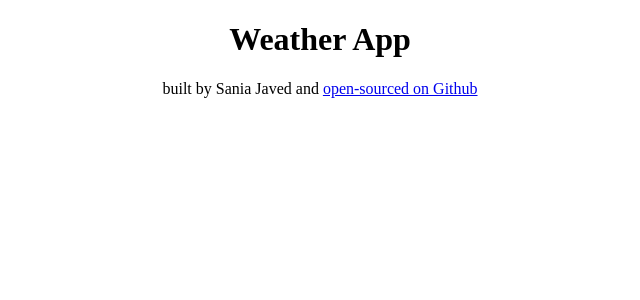
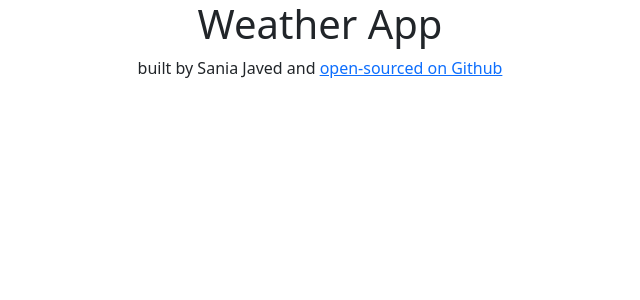
Before and after one commit to sania-jay/React-Weather-App-project, a React (Create React App) app: page / in a window 1280 px wide. Shown: the top 300 px of the page, without its empty margins (320-960 px from the left). Built offline with nearby package versions, Linux system fonts and the light colour scheme.

Commit message:
added bootstrap

```diff
--- a/package.json
+++ b/package.json
@@ -6,6 +6,7 @@
     "@testing-library/jest-dom": "^5.16.1",
     "@testing-library/react": "^12.1.2",
     "@testing-library/user-event": "^13.5.0",
+    "bootstrap": "^5.1.3",
     "react": "^17.0.2",
     "react-dom": "^17.0.2",
     "react-scripts": "5.0.0",
--- a/src/App.js
+++ b/src/App.js
@@ -6,7 +6,8 @@ export default function App() {
     <div className="App">
      <h1>Weather App</h1>
 
-<p>built by Sania Javed and <a href="https://github.com/sania-jay/React-Weather-App-project">open-sourced on Github</a>  </p>
+
+<p>built by Sania Javed and <a href="https://github.com/sania-jay/React-Weather-App-project" target="_blank">open-sourced on Github</a>  </p>
     </div>
   );
 }
--- a/src/index.js
+++ b/src/index.js
@@ -1,6 +1,6 @@
 import React from 'react';
 import ReactDOM from 'react-dom';
-
+import "bootstrap/dist/css/bootstrap.css";
 import App from './App';
 import reportWebVitals from './reportWebVitals';
 
```
Also changed, not shown: 1 other file (tests, documents, lock files or other folders).
